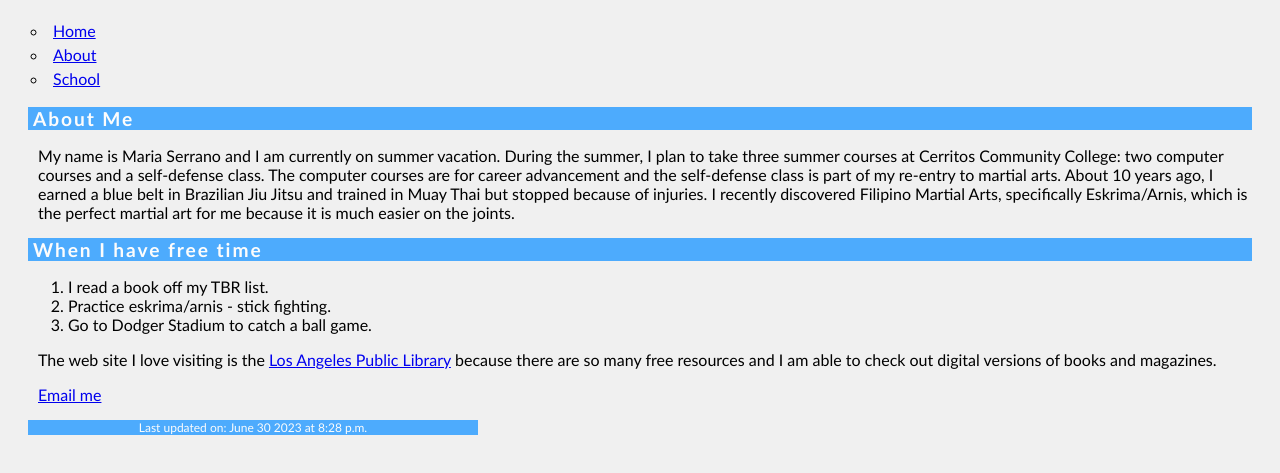
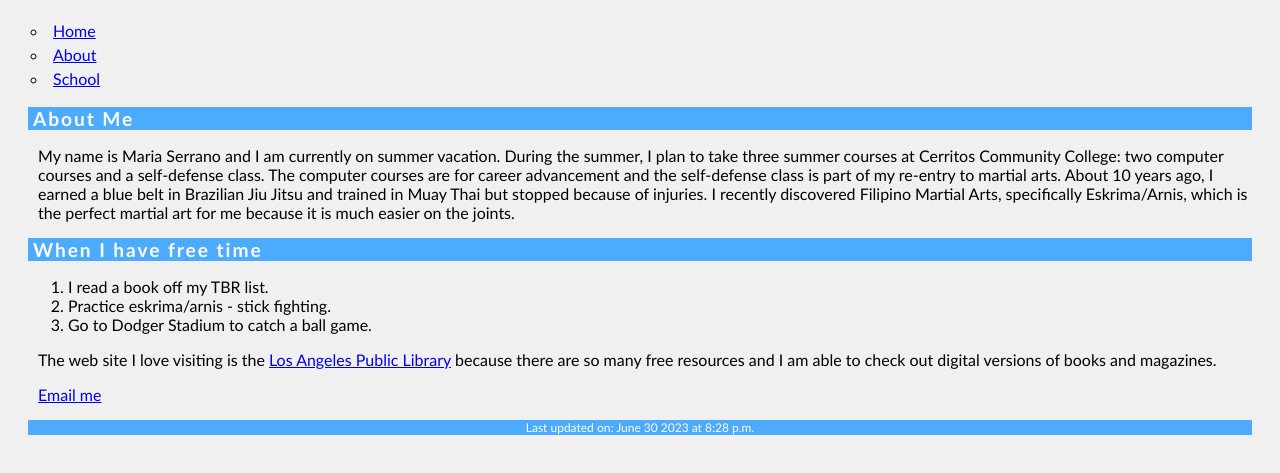
Before and after one commit to MSerranoK12/CIS162, a plain HTML site: page index.html in a window 1280 px wide. Shown: the part 91-564 px from the top of the page. Drawn offline with Linux system fonts and the light colour scheme.

Commit message:
Update main.css

```diff
--- a/main.css
+++ b/main.css
@@ -24,6 +24,4 @@ p{padding-left: 10px}
 footer{background-color: #4dabfd;
        color: #fcfcfc;
        font-size: .75em;
-       text-align: center;
-       padding: 6apx;
-       width: 450px}
+       text-align: center}
```
